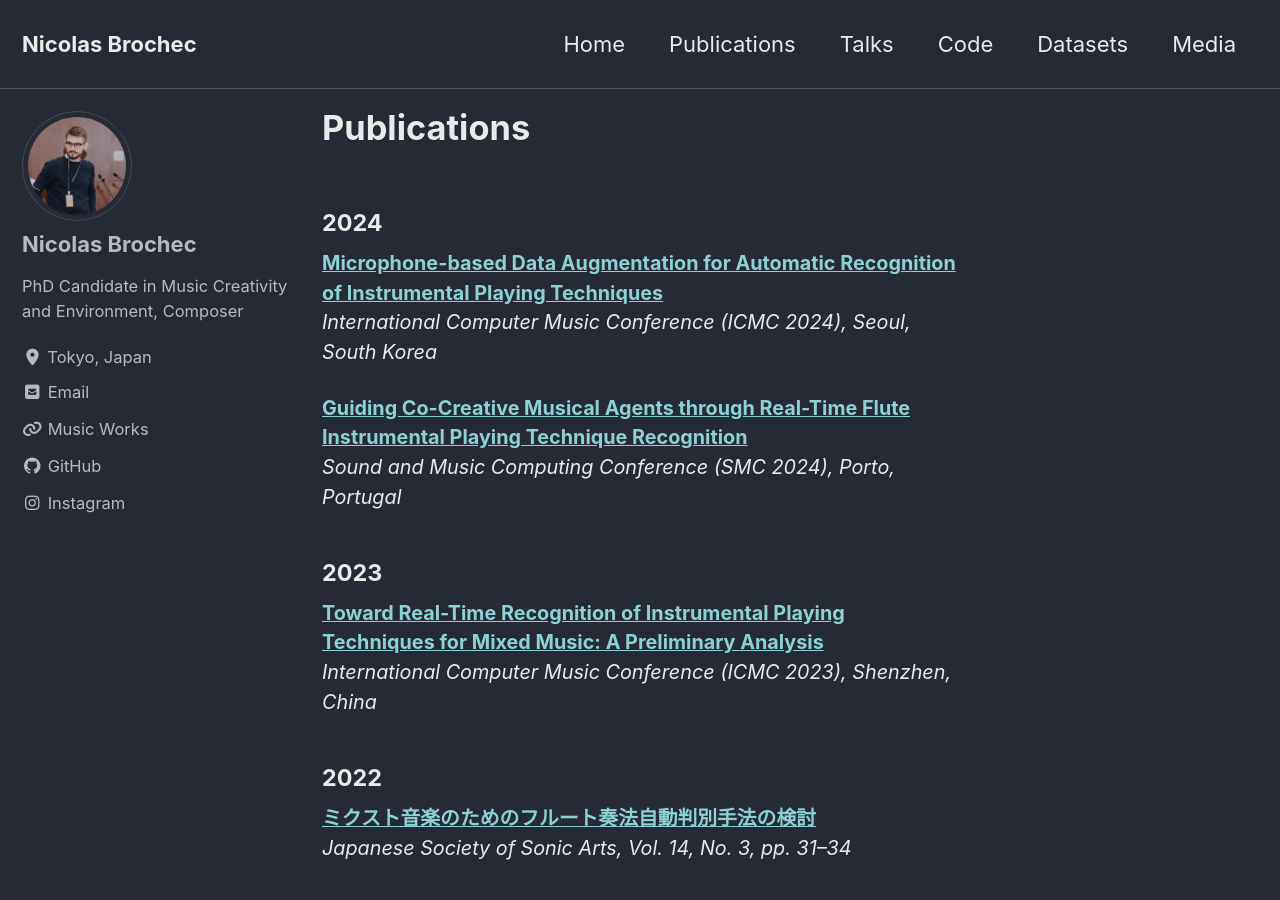
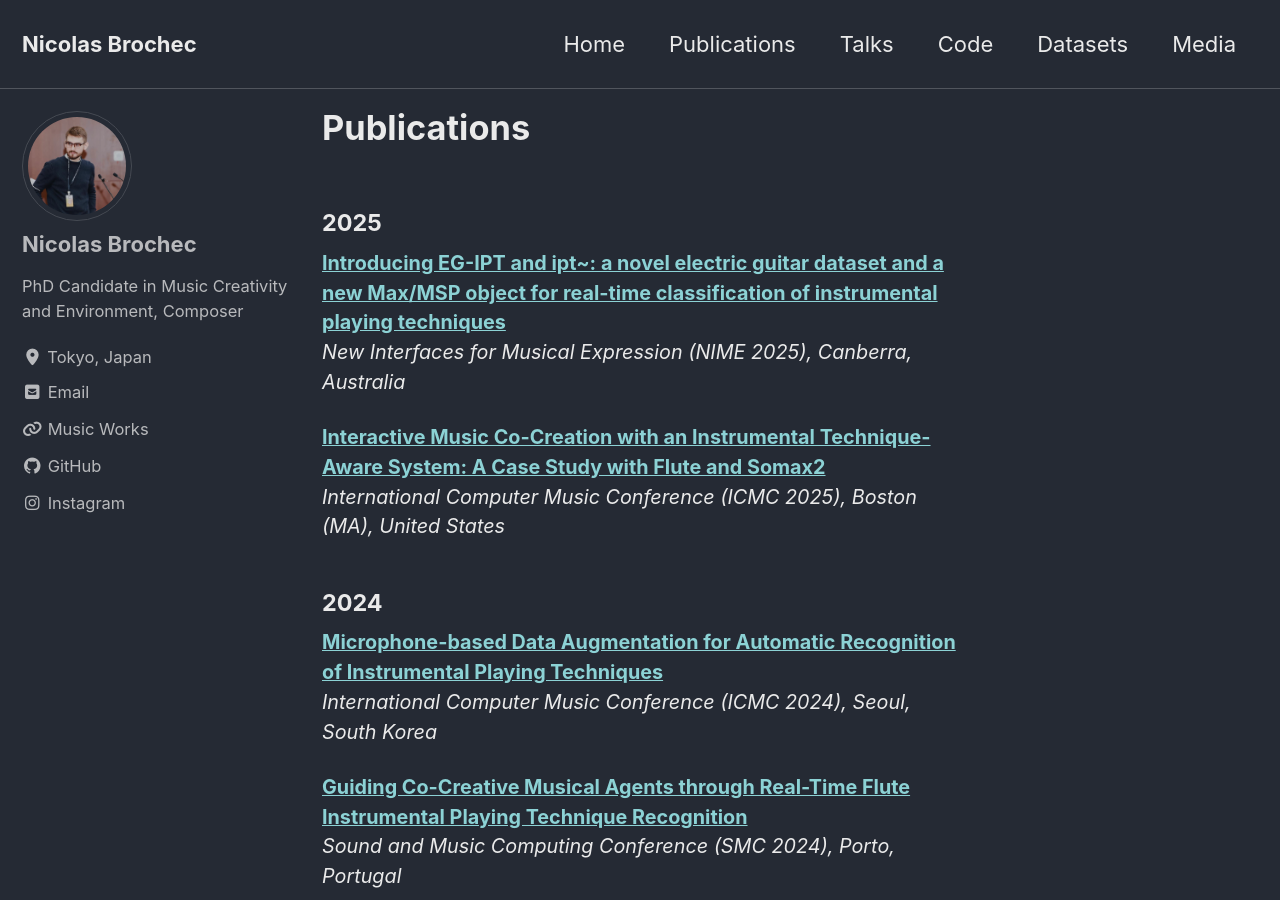
Before and after one commit to nbrochec/nbrochec.github.io, a Jekyll site: the page built from _pages/publications.md, in a window 1280 px wide and 900 px high. Built offline with Jekyll 4.4.1, drawn with Linux system fonts in a browser that asks for light colours; cached includes are drawn as plain includes.

Commit message:
Update publications.md

```diff
--- a/_pages/publications.md
+++ b/_pages/publications.md
@@ -4,6 +4,18 @@ title: "Publications"
 permalink: /publications/
 author_profile: true
 ---
+
+<h4>2025</h4>
+
+<p style="font-size: 90%;">
+<a href="https://hal.science/hal-05061680" target="_blank"><b>Introducing EG-IPT and ipt~: a novel electric guitar dataset and a new Max/MSP object for real-time classification of instrumental playing techniques</b></a><br>
+<i>New Interfaces for Musical Expression (NIME 2025), Canberra, Australia</i>
+</p>
+
+<p style="font-size: 90%;">
+<a href="https://hal.science/hal-05061669" target="_blank"><b>Interactive Music Co-Creation with an Instrumental Technique-Aware System: A Case Study with Flute and Somax2</b></a><br>
+<i>International Computer Music Conference (ICMC 2025), Boston (MA), United States</i>
+</p>
 
 <h4>2024</h4>
 
```
